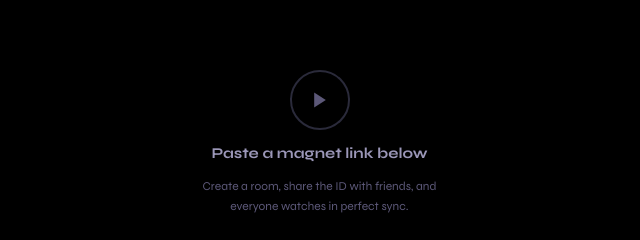
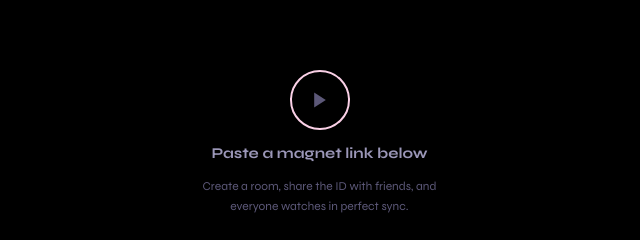
Before and after one commit to xtacyyy/streamparty, a website: page public/index.html in a window 1280 px wide. Shown: the part 157-397 px from the top of the page, 170-810 px from the left. Drawn offline with nearby package versions, Linux system fonts and the light colour scheme.

Commit message:
Auto-sync: 2026-04-27 12:03:42

```diff
--- a/public/index.html
+++ b/public/index.html
@@ -33,7 +33,7 @@
   .video-wrapper { background: #000; flex: 1; position: relative; display: flex; align-items: center; justify-content: center; min-height: 0; }
   #videoEl { width: 100%; height: 100%; object-fit: contain; display: none; }
   .placeholder { display: flex; flex-direction: column; align-items: center; gap: 14px; color: var(--text3); text-align: center; padding: 40px; }
-  .play-ring { width: 60px; height: 60px; border-radius: 50%; border: 2px solid #2a2a3a; display: flex; align-items: center; justify-content: center; }
+  .play-ring { width: 60px; height: 60px; border-radius: 50%; border: 2px solid var(--surface3); display: flex; align-items: center; justify-content: center; }
 
   .status-strip { background: var(--surface2); border-top: 1px solid var(--border); padding: 8px 20px; display: flex; align-items: center; gap: 12px; font-size: 12px; font-family: var(--mono); color: var(--text3); flex-shrink: 0; }
   .spinner { width: 14px; height: 14px; border-radius: 50%; border: 2px solid var(--text3); border-top-color: var(--accent2); animation: spin 0.8s linear infinite; display: none; flex-shrink: 0; }
```
